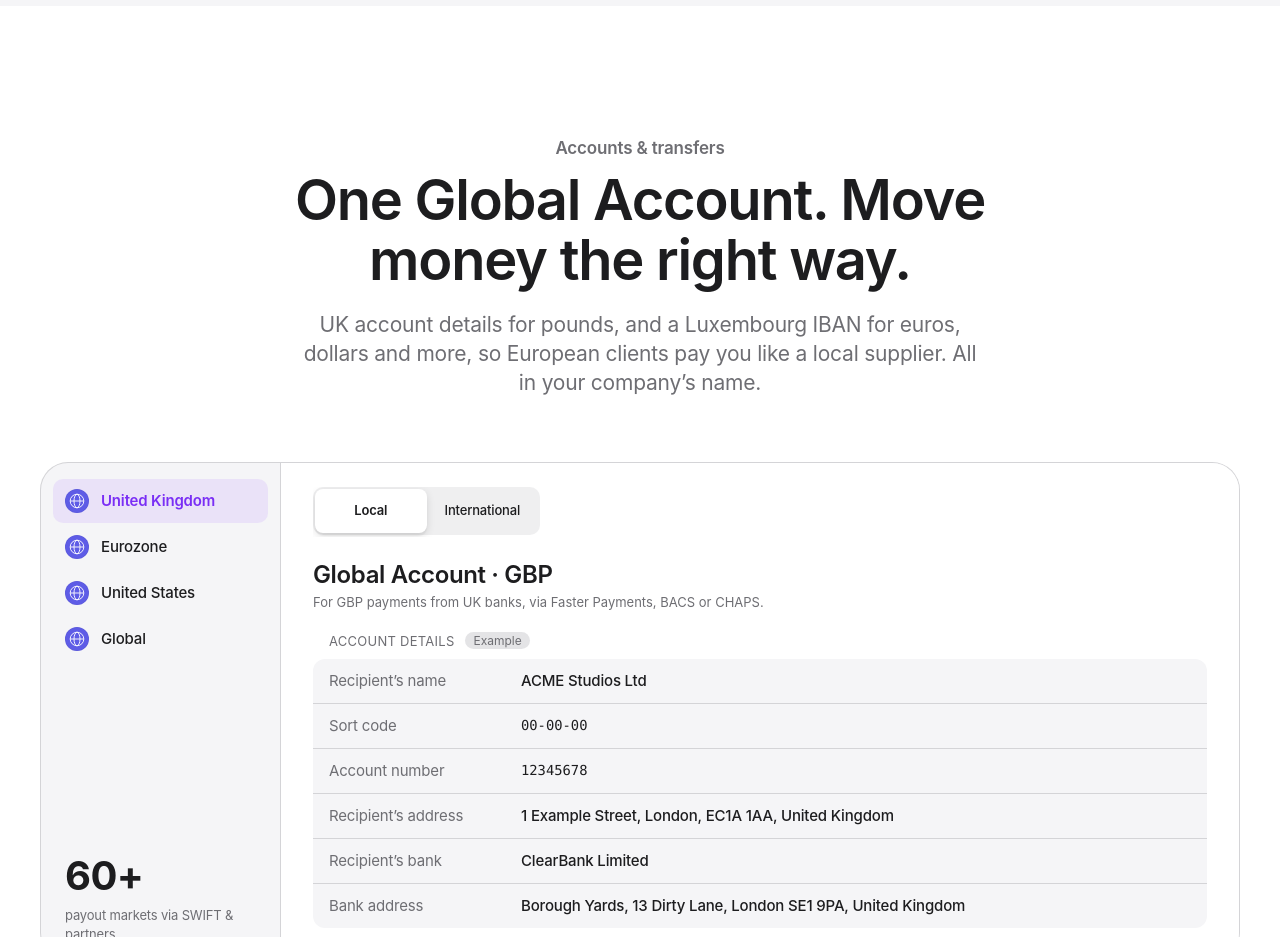
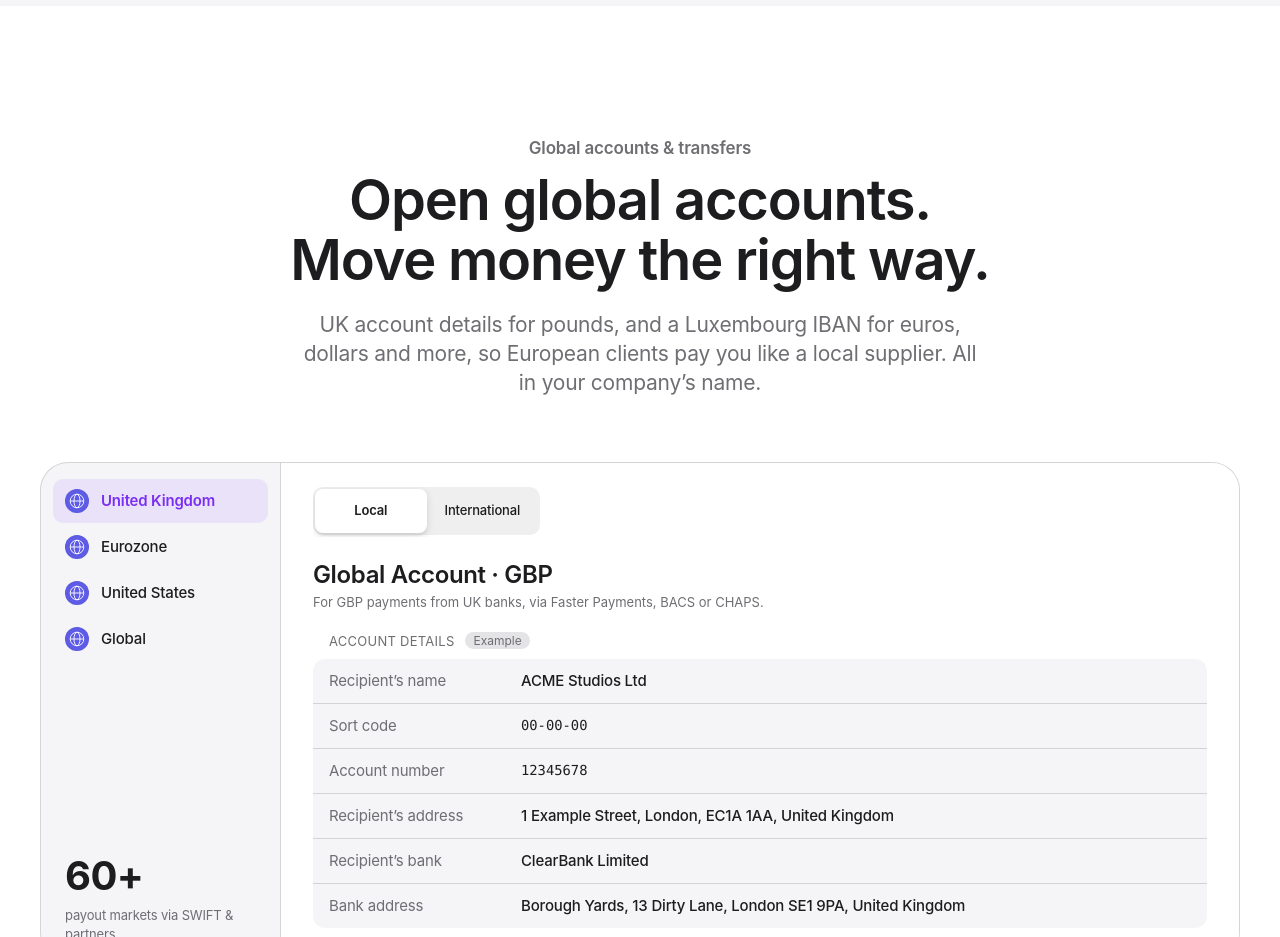
Before and after one commit to ELIJAH-KLINKIN/gleec-uk-landing-page, a React (Vite) app in the folder v3/: page / in a window 1280 px wide. Shown: the part 4180-5117 px from the top of the page. Built offline with nearby package versions, Linux system fonts and the light colour scheme; no server answers.

Commit message:
v3: keep 'Open global accounts' title (kept on purpose in the FCA review)

```diff
--- a/v3/src/content.js
+++ b/v3/src/content.js
@@ -227,9 +227,9 @@ const BANKING_CIRCLE = {
 //   LU IBAN takes SEPA, SEPA Instant and SWIFT in 24 currencies (a DE IBAN would
 //   take SEPA only), so EUR, USD and the rest share it and need no switch.
 export const EXPLORER = {
-  eyebrow: "Accounts & transfers",
-  // No "Open…": the account isn't live yet (FCA review).
-  title: "One Global Account. Move money the right way.",
+  eyebrow: "Global accounts & transfers",
+  // Kept as is on purpose during the FCA review (Ilia's call).
+  title: "Open global accounts. Move money the right way.",
   lead: "UK account details for pounds, and a Luxembourg IBAN for euros, dollars and more, so European clients pay you like a local supplier. All in your company’s name.",
   stat: { value: "60+", label: "payout markets via SWIFT & partners" },
   markets: [
```
